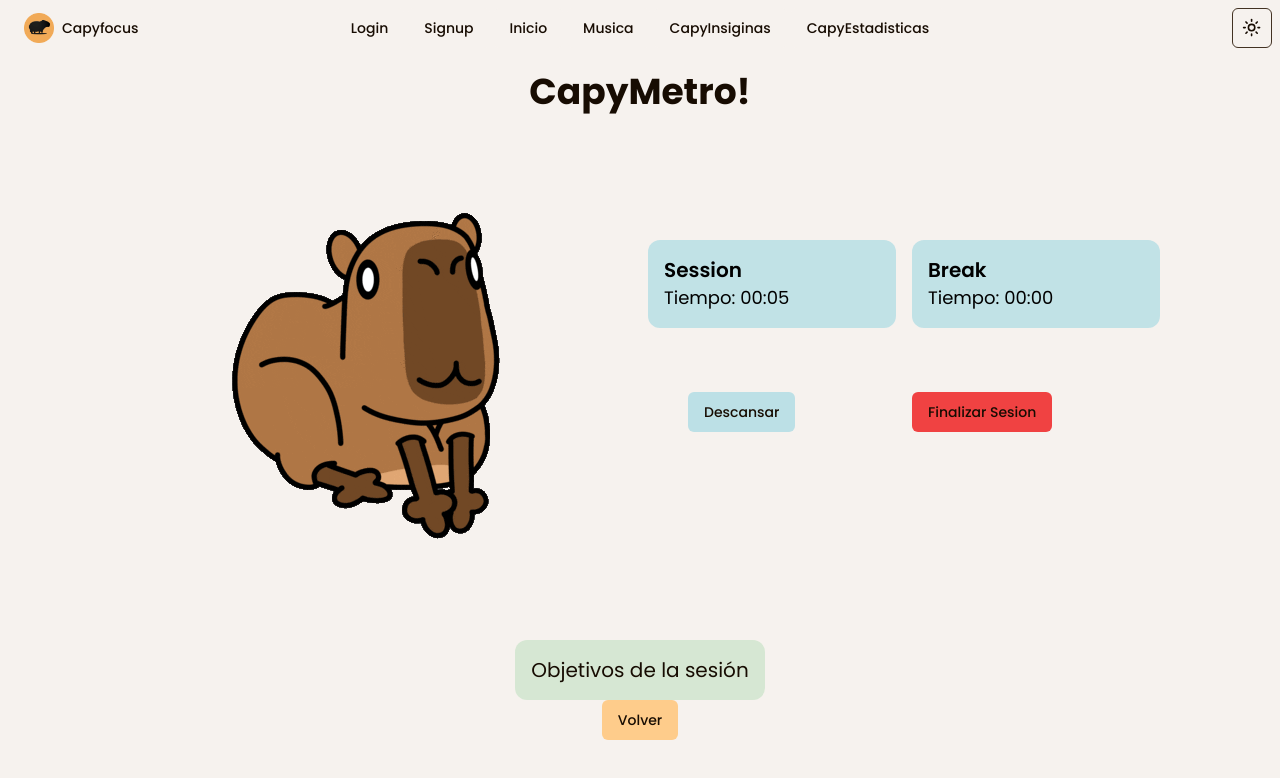
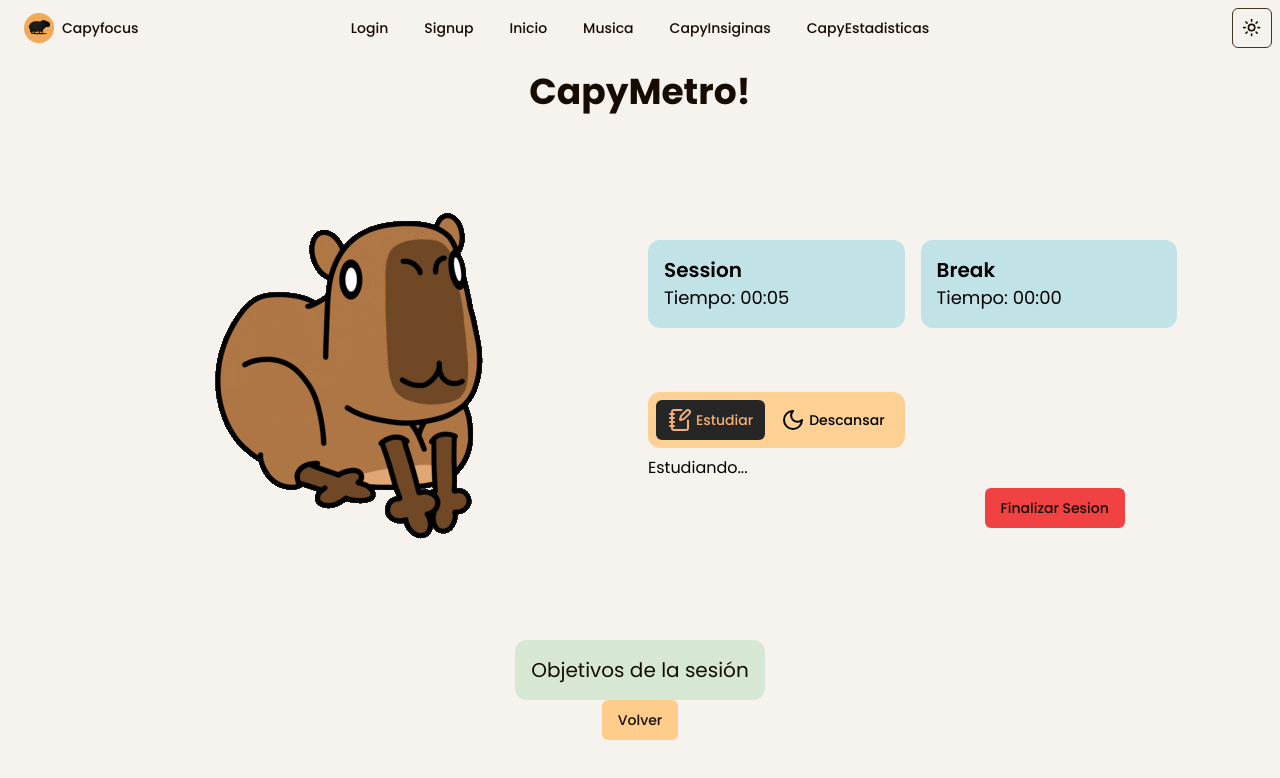
Before and after one commit to alanmoyano/capyfocus, a React (Vite) app: page /capymetro in a window 1280 px wide. Shown: the top 778 px of the page. Built offline with nearby package versions, Linux system fonts and the light colour scheme.

Commit message:
Pequeño cambio timer

```diff
--- a/src/components/Timer.tsx
+++ b/src/components/Timer.tsx
@@ -2,11 +2,18 @@ import { useEffect, useRef, useState } from 'react'
 import { Button } from './ui/button'
 import { useLocation } from 'wouter'
 import { useObjetivos } from './ObjetivosContext'
-import { Star } from 'lucide-react'
+import { Star, NotebookPen, Moon  } from 'lucide-react'
 import { Checkbox } from '@/components/ui/checkbox'
+import { ToggleGroup, ToggleGroupItem } from '@/components/ui/toggle-group'
 //import Confetti from 'react-confetti-boom'
 
 type Mode = 'Session' | 'Break'
+type Accion = 'Estudiar' | 'Descansar'
+
+const descriptions: Record<Accion, string> = {
+  Estudiar: 'Estudiando...',
+  Descansar: 'Descansando...'}
+
 
 function addZeroIfNeeded(value: number) {
   return value.toString().padStart(2, '0')
@@ -43,6 +50,9 @@ export default function Timer() {
     setBreakCountup(0)
     setSessionCountup(0)
   }
+
+  const [description, setDescription] =
+  useState<keyof typeof descriptions>('Estudiar')
 
   useEffect(() => {
     if (!isActive) {
@@ -88,16 +98,43 @@ export default function Timer() {
             <div className='rounded-xl bg-accent/90 p-4'>
               <ActualTimer mode={'Session'} time={Sessioncountup} />
             </div>
-            <div className='ml-10 mt-16'>
-              <Button
-                variant={'accent'}
-                className=' '
-                onClick={() => {
-                  setIsActive(prev => !prev)
-                }}
+            <div className=''>
+
+            <div className=' mt-16'>
+
+
+            <ToggleGroup
+            type='single'
+            className='rounded-xl bg-primary/90 p-2'
+            onValueChange={value => setDescription(value as Accion)}
+            >
+            <ToggleGroupItem
+              value='Estudiar'
+              className={`flex items-center justify-center gap-1 ${isActive ? 'bg-muted text-muted-foreground' : 'bg-primary/90'}`}
+
+              onClick={() => {
+                setIsActive(prev => !prev)
+              }}
               >
-                {isActive ? 'Descansar' : 'Estudiar'}
-              </Button>
+              <NotebookPen/>
+              Estudiar
+            </ToggleGroupItem>
+            <ToggleGroupItem
+              value='Descansar'
+              className='flex items-center justify-center gap-1 '
+
+              onClick={() => {
+                setIsActive(prev => !prev)
+              }}
+              >
+              <Moon/>
+              Descansar
+            </ToggleGroupItem>
+          </ToggleGroup>
+          <p className='mt-2'>{descriptions[description]}</p>
+              </div>
+
+
             </div>
           </div>
 
@@ -105,7 +142,7 @@ export default function Timer() {
             <div className='rounded-xl bg-accent/90 p-4'>
               <ActualTimer mode={'Break'} time={Breakcountup} />
             </div>
-            <div className='mt-16'>
+            <div className='mt-40 ml-16 '>
               <Button
                 className='flex flex-col'
                 variant={'destructive'}
--- a/src/components/ui/toggle.tsx
+++ b/src/components/ui/toggle.tsx
@@ -5,7 +5,7 @@ import { cva, type VariantProps } from 'class-variance-authority'
 import { cn } from '@/lib/utils'
 
 const toggleVariants = cva(
-  'inline-flex items-center justify-center rounded-md text-sm font-medium ring-offset-background transition-colors hover:bg-muted hover:text-muted-foreground focus-visible:outline-none focus-visible:ring-2 focus-visible:ring-ring focus-visible:ring-offset-2 disabled:pointer-events-none disabled:opacity-50 data-[state=on]:bg-accent data-[state=on]:text-accent-foreground',
+  'inline-flex items-center justify-center rounded-md text-sm font-medium ring-offset-background transition-colors hover:bg-muted hover:text-muted-foreground focus-visible:outline-none focus-visible:ring-2 focus-visible:ring-ring focus-visible:ring-offset-2 disabled:pointer-events-none disabled:opacity-50 data-[state=on]:bg-muted data-[state=on]:text-muted-foreground',
   {
     variants: {
       variant: {
```
